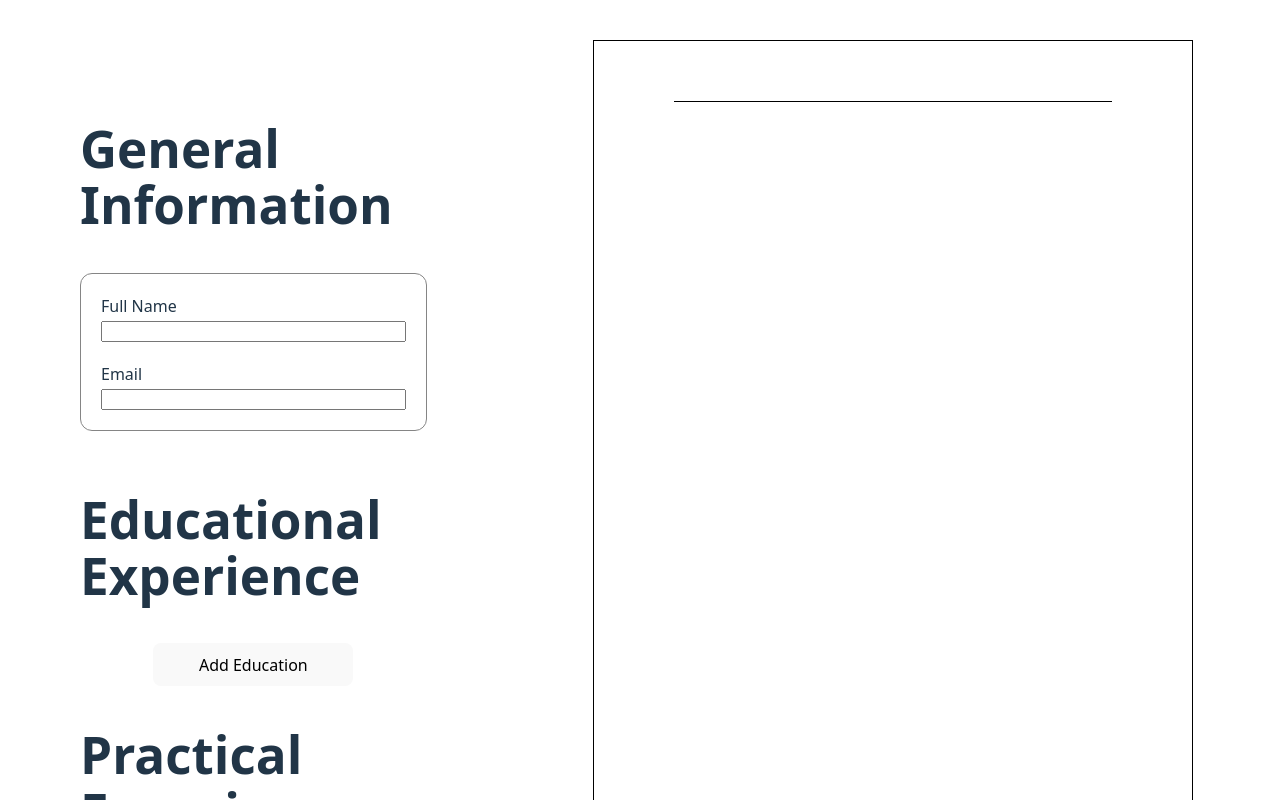
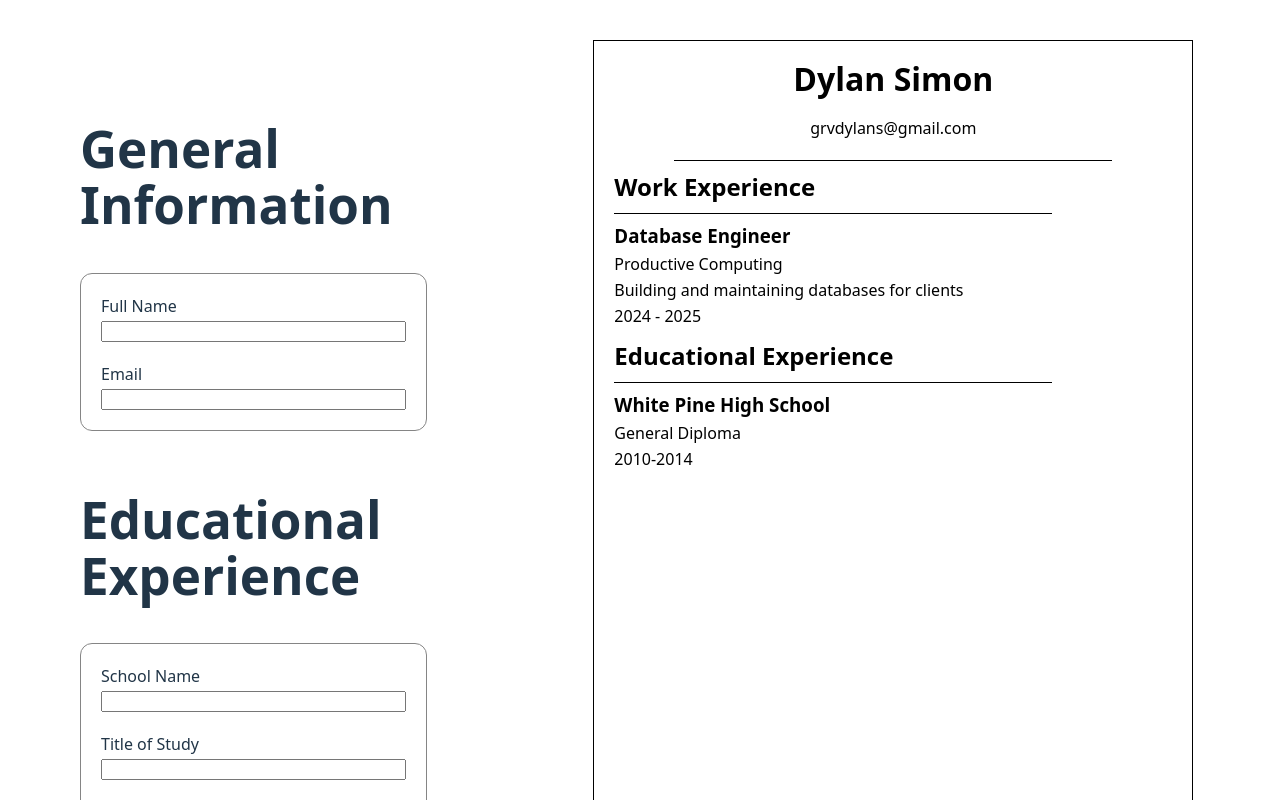
Before and after one commit to GhidBase/cv-application, a React (Vite) app: page / in a window 1280 px wide. Built offline with nearby package versions, Linux system fonts and the light colour scheme.

Commit message:
Fixed the final bug in the CV Builder
The issue was with one of my scripts finding a
reference to an item, not the id or index.

I needed both, so I changed it to finding the
index, and with the index I calculated the id as
well.

```diff
--- a/src/components/MainSection.jsx
+++ b/src/components/MainSection.jsx
@@ -8,7 +8,31 @@ import InputSection from "./InputSection";
 import CV from "./CV";
 
 export default function MainSection() {
-    const [userData, setUserData] = useState([{ type: "General", id: 0 }]);
+    const [userData, setUserData] = useState([
+        {
+            type: "General",
+            id: 0,
+            "Full Name": "Dylan Simon",
+            Email: "grvdylans@gmail.com",
+        },
+        {
+            type: "Educational",
+            id: 1,
+            "School Name": "White Pine High School",
+            "Title of Study": "General Diploma",
+            "Date of Study": "2010-2014",
+        },
+        {
+            type: "Job",
+            id: 2,
+            "Company Name": "Productive Computing",
+            "Position Title": "Database Engineer",
+            From: "2024",
+            To: "2025",
+            "Main Responsibilities":
+                "Building and maintaining databases for clients",
+        },
+    ]);
     const [nextID, setNextID] = useState(userData.length);
 
     /* Input Sections Description:
@@ -77,12 +101,19 @@ export default function MainSection() {
         const newData = [...userData];
 
         // find the key
-        const index = newData.find((element) => (element.id == key)).id;
+
+        const index = newData.findIndex((element) => element.id == key);
+        const item = newData[index];
+        const id = item.id;
+        console.log(newData);
+        console.log(`item ${item}`);
+        console.log(`index ${index}`);
+        console.log(`id ${id}`);
         newData[index][field] = e.target.value;
         setUserData(newData);
     }
 
-    console.log(userData)
+    console.log(userData);
 
     return (
         <Fragment>
```
